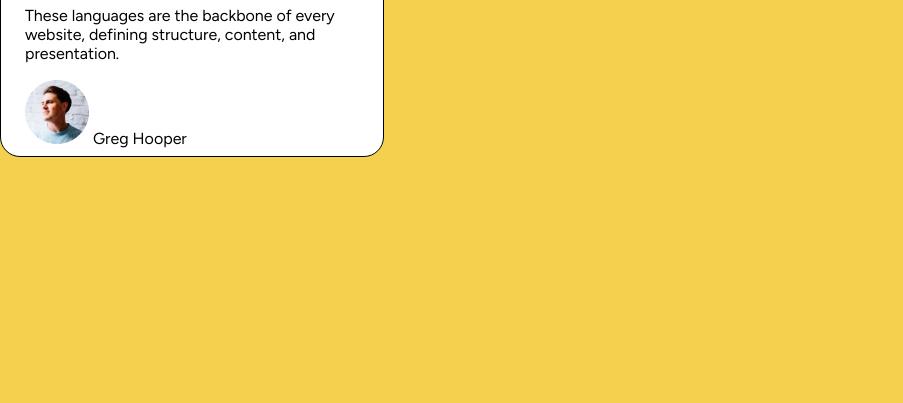
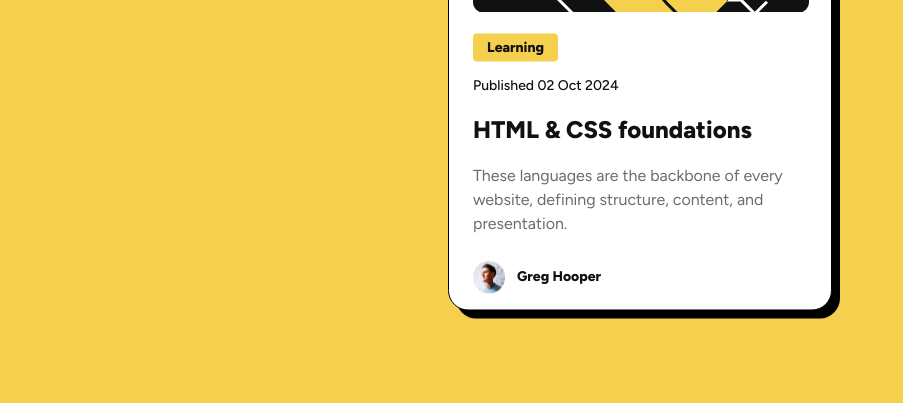
Before and after one commit to davis-matt0/blog-preview-card, a plain HTML site: page index.html in a window 1280 px wide. Shown: the part 397-800 px from the top of the page, without its empty margins (0-903 px from the left). Drawn offline with Linux system fonts and the light colour scheme.

Commit message:
final commit

```diff
--- a/css/style.css
+++ b/css/style.css
@@ -9,16 +9,72 @@ body {
   font-family: "Figtree", sans-serif;
   font-size: 16px;
   background-color: #f4d04e;
+  display: flex;
+  justify-content: center;
+  line-height: 1.5;
 }
 
 .container {
   padding: 0.5em 1.5em 0.5em 1.5em;
   max-width: 384px;
+  margin: 0 auto;
+  position: absolute;
+  transform: translate(0, 35%);
   background-color: white;
   border: 1px solid black;
   border-radius: 20px;
+  box-shadow: 0.5em 0.5em 0 black;
+}
+
+img {
+  border-radius: 10px;
+  margin-top: 1em;
+}
+
+.flair-text {
+  width: max-content;
+  font-size: 0.875rem;
+  background-color: #f4d04e;
+  padding: 0.25em 1em;
+  font-weight: 800;
+  border-radius: 4px;
+}
+
+.title,
+.date,
+.name,
+.flair-text {
+  color: #111111;
+}
+
+.body-text {
+  color: #6b6b6b;
+}
+
+.title {
+  font-size: 1.5rem;
+  font-weight: 800;
+}
+
+.date {
+  font-size: 0.875rem;
+  font-weight: 500;
+  margin: 0;
+}
+
+.nametag {
+  display: flex;
+  align-items: center;
+  gap: 0.75em;
+}
+
+.avatar {
+  max-width: 32px;
+  margin: 0;
 }
 
 .name {
   display: inline;
+  font-weight: 800;
+  font-size: 0.875rem;
 }
--- a/index.html
+++ b/index.html
@@ -19,13 +19,14 @@
         alt="a cool design"
         class="header-img"
       />
-      <div class="flair-text"><p>Learning</p></div>
+      <p class="flair-text">Learning</p>
       <p class="date">Published 02 Oct 2024</p>
       <h1 class="title">HTML & CSS foundations</h1>
       <p class="body-text">
         These languages are the backbone of every website, defining structure,
         content, and presentation.
       </p>
+      <div class="nametag">
         <img
           src="./img/image-avatar.webp"
           alt="a picture of Greg Hooper, the author of the article"
@@ -33,5 +34,6 @@
         />
         <p class="name">Greg Hooper</p>
       </div>
+    </div>
   </body>
 </html>
```
Lines whose indentation alone changed are shown as unchanged.
